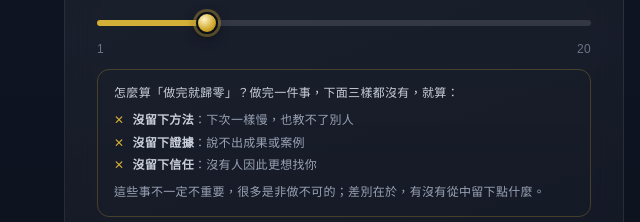
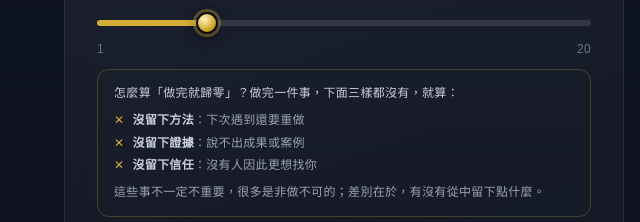
Before and after one commit to gingerlin0919-tech/workshop-site, a plain HTML site: page index.html in a window 1280 px wide. Shown: the part 1476-1698 px from the top of the page, 0-640 px from the left. Drawn offline with nearby package versions, Linux system fonts and the light colour scheme.

Commit message:
沒留下方法：下次遇到還要重做

```diff
--- a/index.html
+++ b/index.html
@@ -204,7 +204,7 @@
             </div>
             <input id="ideal" type="range" min="1" max="20" step="1" value="5">
             <div class="flex justify-between text-xs text-[#6B7385] mt-2 tabnum"><span>1</span><span>20</span></div>
-            <div class="mt-3 rounded-xl border border-[#D4AF37]/25 px-4 py-3 text-xs text-[#9AA3B5] leading-[1.9]"><p class="text-[#C9CFDA] font-medium">怎麼算「做完就歸零」？做完一件事，下面三樣都沒有，就算：</p><ul class="mt-1"><li class="flex gap-2"><span class="text-[#D4AF37]">✕</span><span><strong class="text-[#C9CFDA]">沒留下方法</strong>：下次一樣慢，也教不了別人</span></li><li class="flex gap-2"><span class="text-[#D4AF37]">✕</span><span><strong class="text-[#C9CFDA]">沒留下證據</strong>：說不出成果或案例</span></li><li class="flex gap-2"><span class="text-[#D4AF37]">✕</span><span><strong class="text-[#C9CFDA]">沒留下信任</strong>：沒有人因此更想找你</span></li></ul><p class="mt-1">這些事不一定不重要，很多是非做不可的；差別在於，有沒有從中留下點什麼。</p></div>
+            <div class="mt-3 rounded-xl border border-[#D4AF37]/25 px-4 py-3 text-xs text-[#9AA3B5] leading-[1.9]"><p class="text-[#C9CFDA] font-medium">怎麼算「做完就歸零」？做完一件事，下面三樣都沒有，就算：</p><ul class="mt-1"><li class="flex gap-2"><span class="text-[#D4AF37]">✕</span><span><strong class="text-[#C9CFDA]">沒留下方法</strong>：下次遇到還要重做</span></li><li class="flex gap-2"><span class="text-[#D4AF37]">✕</span><span><strong class="text-[#C9CFDA]">沒留下證據</strong>：說不出成果或案例</span></li><li class="flex gap-2"><span class="text-[#D4AF37]">✕</span><span><strong class="text-[#C9CFDA]">沒留下信任</strong>：沒有人因此更想找你</span></li></ul><p class="mt-1">這些事不一定不重要，很多是非做不可的；差別在於，有沒有從中留下點什麼。</p></div>
             <p id="idealHint" class="mt-2 text-xs text-[#F59E0B]"></p>
           </div>
 
```
